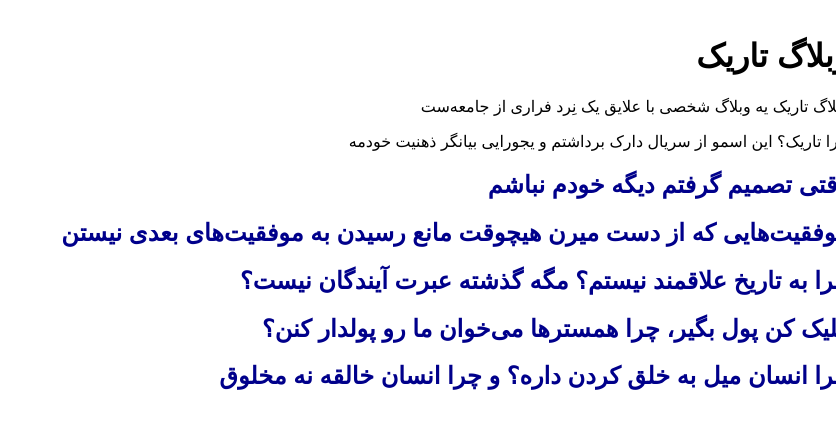
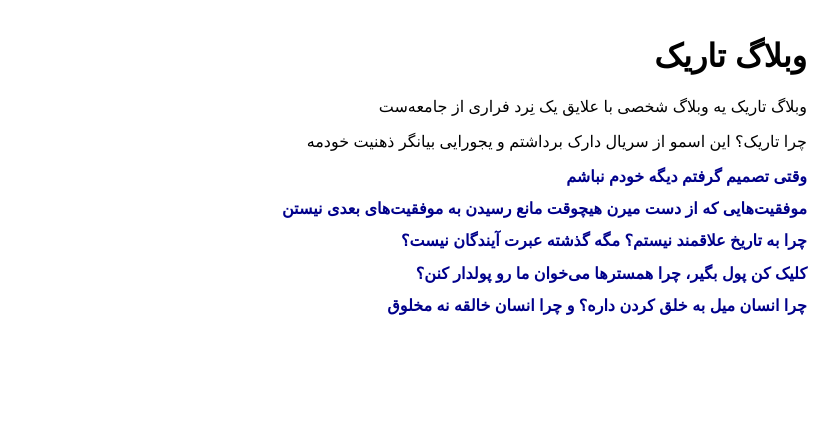
Before and after one commit to darkblog/darkblog.github.io, a Jekyll site: the page built from index.html, in a window 1280 px wide. Shown: the top 429 px of the page, without its empty margins (444-1280 px from the left). Built offline with Jekyll 4.4.1, drawn with Linux system fonts in a browser that asks for light colours.

Commit message:
Update index.html

```diff
--- a/index.html
+++ b/index.html
@@ -8,7 +8,7 @@
 <title>وبلاگ تاریک</title>
 <meta name="description" content="وبلاگ تاریک">
 <meta name="viewport" content="width=device-width">
-<style>body{font-family:sans-serif;margin:auto;padding:1em;width:80%}a{text-decoration:none;color:darkblue}</style>
+<style>body{font-family:sans-serif;margin:auto;padding:1em;width:80%}a{text-decoration:none;color:darkblue}h2{font-size:16px}</style>
 </head>
 <body>
 <h1>وبلاگ تاریک</h1>
```
